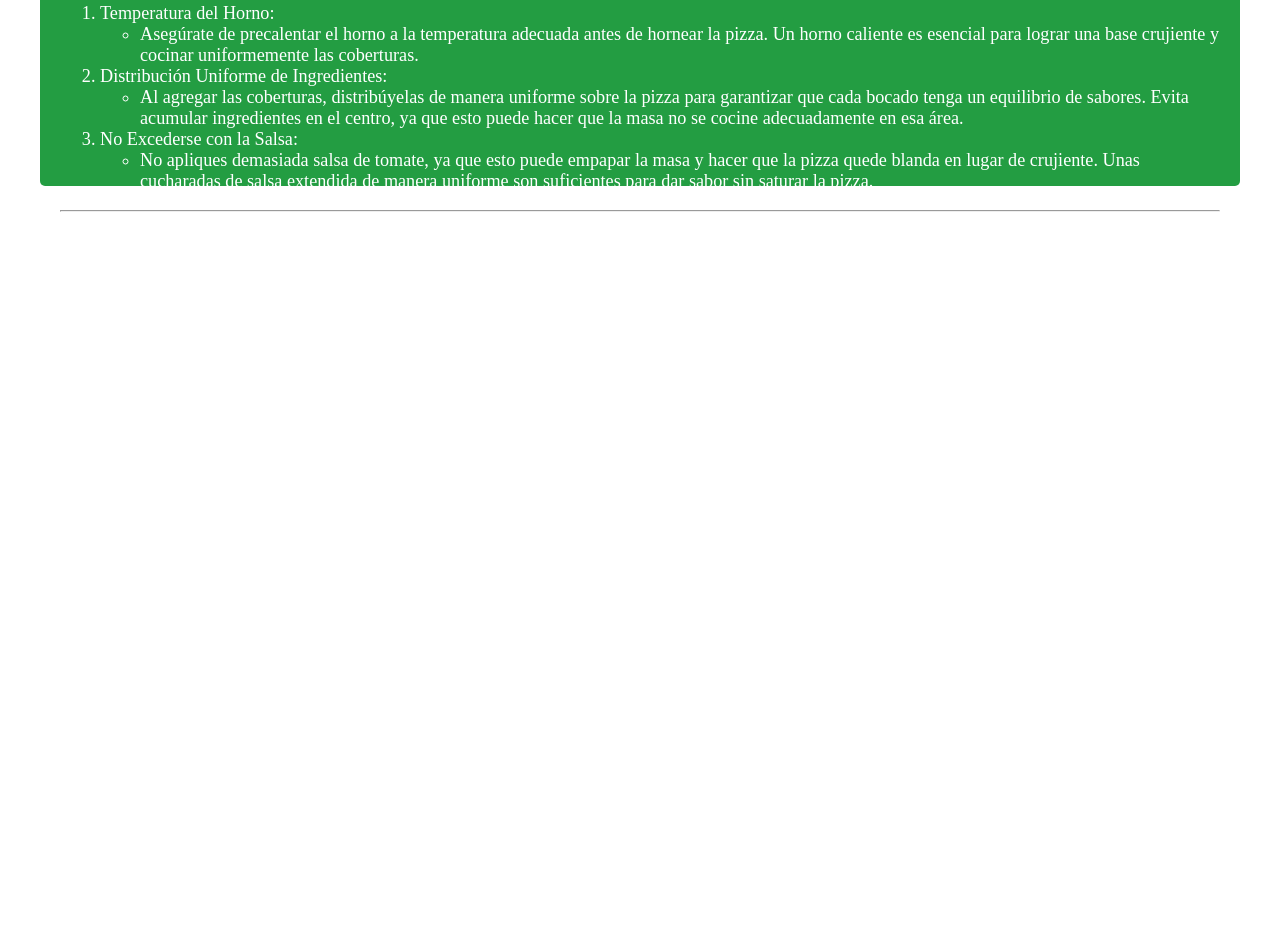
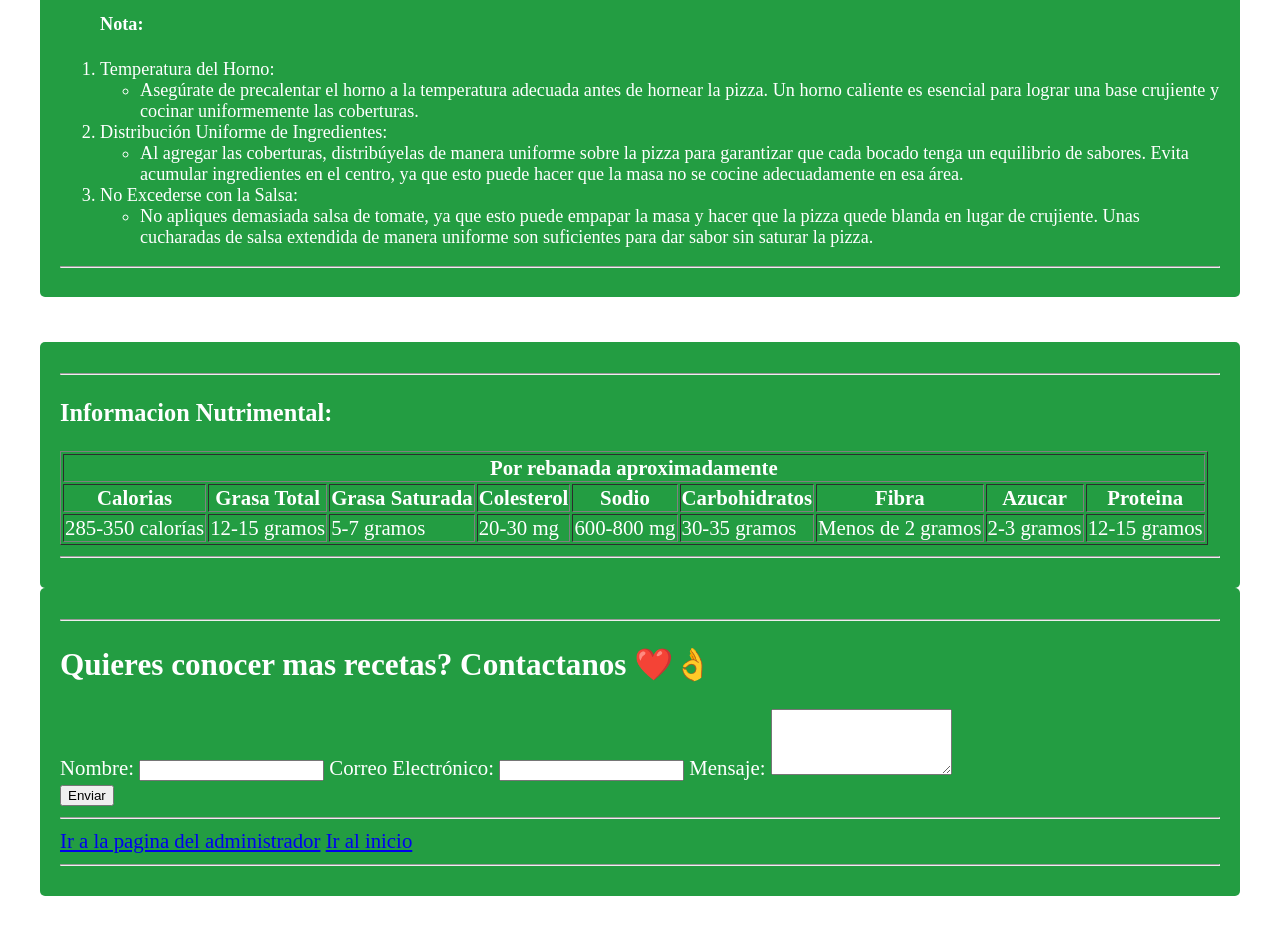
Before and after one commit to Bethop3/ProgramacionWeb, a plain HTML site: page Estilos/estilos.html in a window 1280 px wide. Shown: the part 2101-3035 px from the top of the page. Before the commit the page ends 2857 px from the top, so only its background shows below. Drawn offline with Linux system fonts and the light colour scheme.

Commit message:
modificacion

```diff
--- a/Estilos/estilos.html
+++ b/Estilos/estilos.html
@@ -164,5 +164,62 @@
       <hr>
         </div>
     </div>
+    <div class="box article">
+      <hr>
+      <h3>Informacion Nutrimental:</h3>
+      <table Border="1">
+        <thead>
+            <tr>
+            <th colspan = "9"> Por rebanada aproximadamente<thr>
+        </tr>
+            <tr>
+                <th>Calorias</th>
+                <th>Grasa Total</th>
+                <th>Grasa Saturada</th>
+                <th>Colesterol</th>
+                <th>Sodio</th>
+                <th>Carbohidratos</th>
+                <th>Fibra</th>
+                <th>Azucar</th>
+                <th>Proteina</th>
+            </tr>
+        </thead>
+
+        <tbody>
+            <tr>
+                <td>285-350 calorías</td>
+                <td>12-15 gramos</td>
+                <td>5-7 gramos</td>
+                <td>20-30 mg</td>
+                <td>600-800 mg</td>
+                <td>30-35 gramos</td>
+                <td>Menos de 2 gramos</td>
+                <td> 2-3 gramos</td>
+                <td>12-15 gramos</td>
+            </tr>
+        </tbody>
+    </table>
+    <hr>
+    </div>
+    <div class="box article">
+      <hr>
+      <h2>Quieres conocer mas recetas?  Contactanos ❤️👌</h2>
+    <form>
+      <label for="nombre">Nombre:</label>
+      <input type="text" id="nombre" name="nombre" required>
+
+      <label for="email">Correo Electrónico:</label>
+      <input type="text" id="email" name="email" required>
+
+      <label for="mensaje">Mensaje:</label>
+      <textarea id="mensaje" name="mensaje" rows="4" required></textarea>
+        <br>
+      <input type="submit" value="Enviar">
+    </form>
+    <hr>
+    <a href="https://github.com/Bethop3/ProgramacionWeb.git" target="_blank">Ir a la pagina del administrador</a>
+    <a href="index2.html" target="_parent">Ir al inicio</a>
+    <hr>
+    </div>
 </body>
 </html>
--- a/Estilos/grid-style.css
+++ b/Estilos/grid-style.css
@@ -4,8 +4,8 @@ body{
 .container{
     display: grid;
     font-size: 14px;
-    grid-template-columns: 1fr 1fr 1fr 1fr 1fr;
-    grid-template-rows: auto 550px 320px 1200px 400px 100px;
+    grid-template-columns: 1fr 1fr 1fr 1fr 1fr ;
+    grid-template-rows: auto auto auto auto auto auto auto;
     background-color: #fff;
     grid-gap: 15px;
     color: #bc8b42;
```
